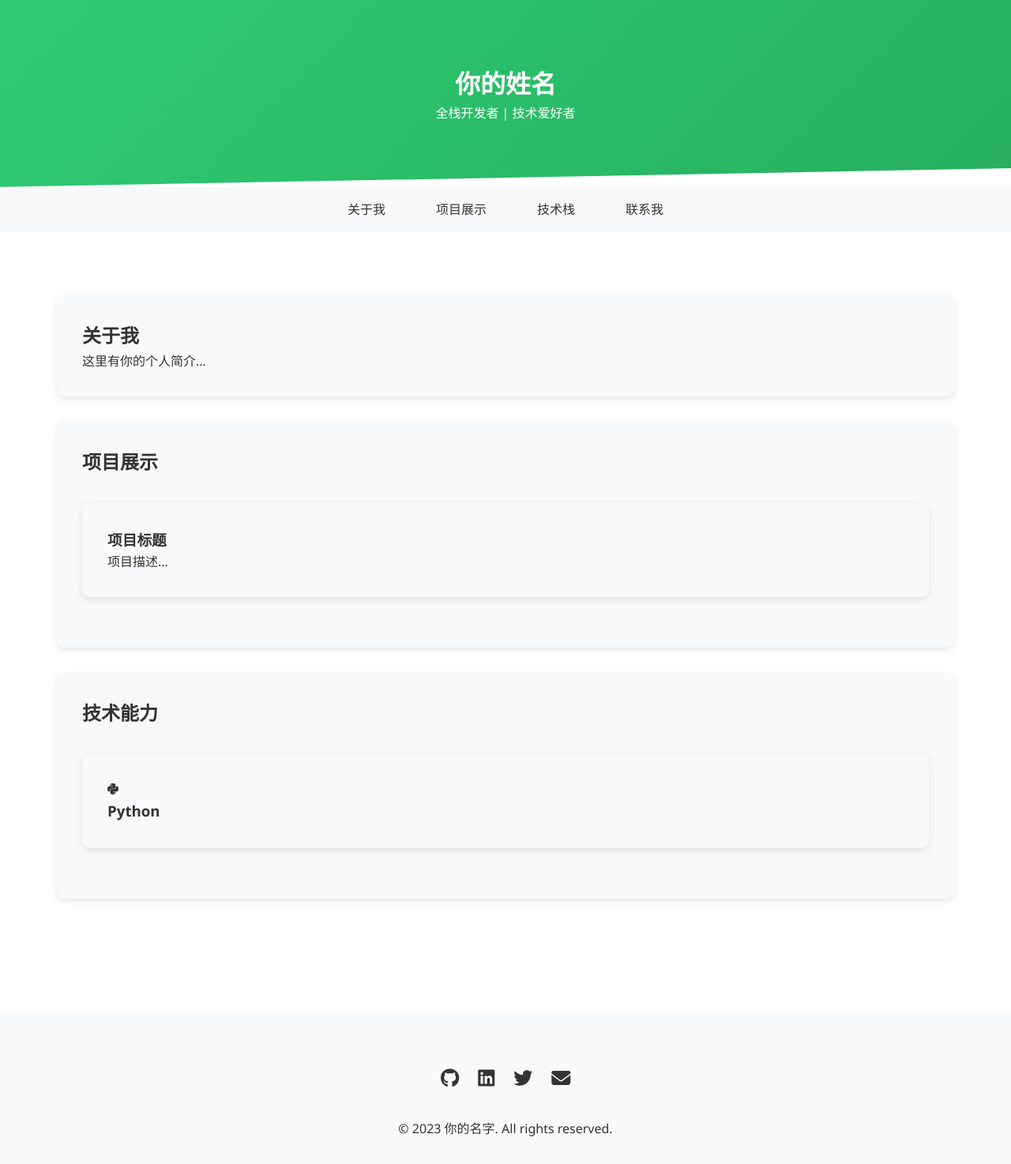
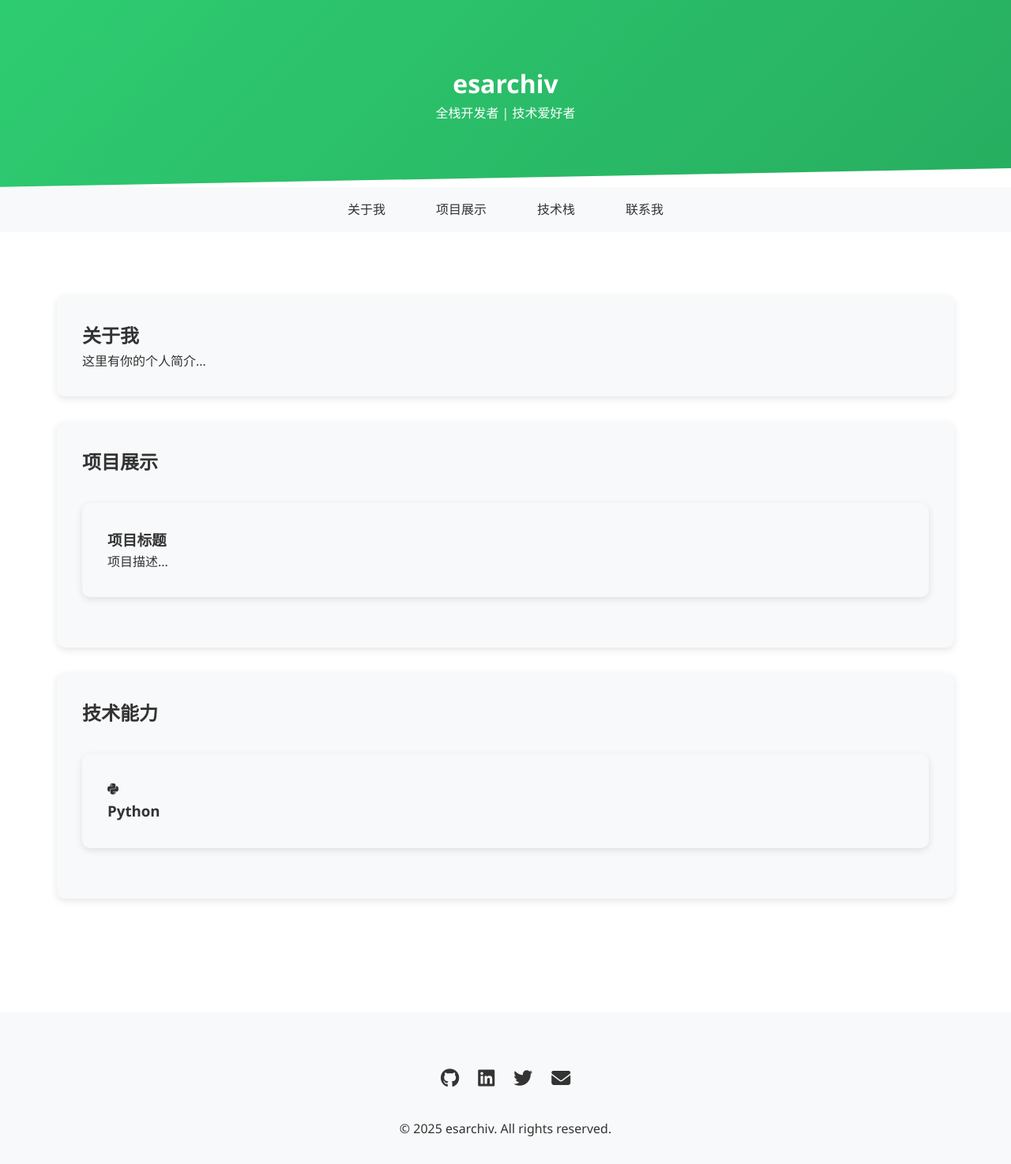
Before and after one commit to Esarchiv/Esarchiv.github.io, a plain HTML site: page index.html in a window 1280 px wide. Shown: the whole page at 79% size. Drawn offline with Linux system fonts and the light colour scheme.

Commit message:
fix:name

```diff
--- a/index.html
+++ b/index.html
@@ -3,7 +3,7 @@
 <head>
     <meta charset="UTF-8">
     <meta name="viewport" content="width=device-width, initial-scale=1.0">
-    <title>你的名字 | 个人主页</title>
+    <title>esarchiv</title>
     <link rel="stylesheet" href="https://cdnjs.cloudflare.com/ajax/libs/font-awesome/6.4.0/css/all.min.css">
     <style>
         :root {
@@ -149,7 +149,7 @@
     </button>
 
     <header>
-        <h1>你的姓名</h1>
+        <h1>esarchiv</h1>
         <p>全栈开发者 | 技术爱好者</p>
     </header>
 
@@ -198,7 +198,7 @@
             <a href="#"><i class="fab fa-twitter"></i></a>
             <a href="mailto:你的邮箱"><i class="fas fa-envelope"></i></a>
         </div>
-        <p>&copy; 2023 你的名字. All rights reserved.</p>
+        <p>&copy; 2025 esarchiv. All rights reserved.</p>
     </footer>
 
     <script>
```
